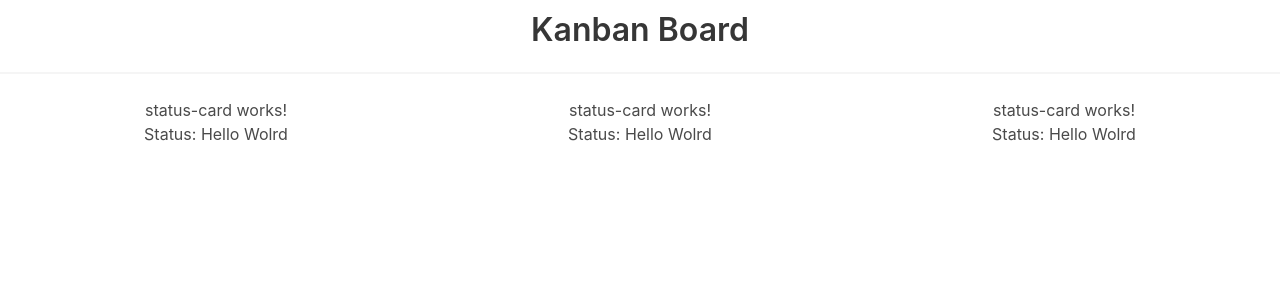
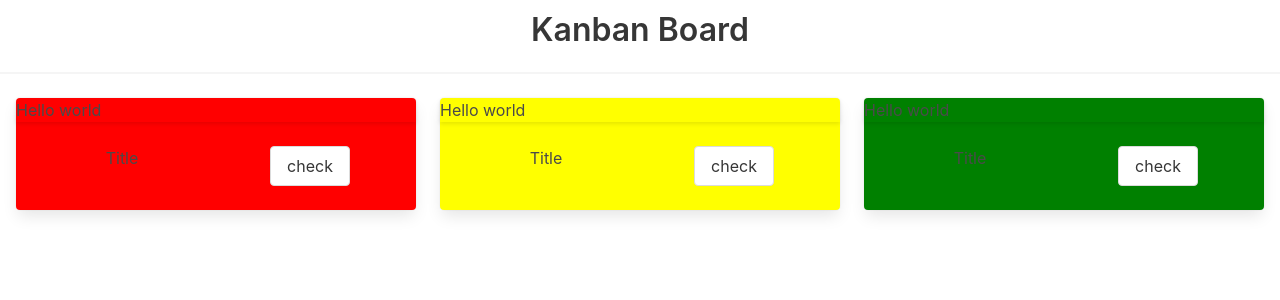
Before and after one commit to Ryand1234/kanban-board, an Angular app: page / in a window 1280 px wide. Shown: the top 300 px of the page. Built offline with nearby package versions, Linux system fonts and the light colour scheme.

Commit message:
created card for tasks

```diff
--- a/src/app/app.component.html
+++ b/src/app/app.component.html
@@ -3,13 +3,13 @@
   <hr/>
   <div class="columns px-4 has-text-centered">
     <div class="column">
-      <app-status-card [status]="Pending"></app-status-card>
+      <app-status-card status="incomplete"></app-status-card>
     </div>
     <div class="column">
-      <app-status-card [status]="Pending"></app-status-card>
+      <app-status-card status="pending"></app-status-card>
     </div>
     <div class="column">
-      <app-status-card [status]="Pending"></app-status-card>
+      <app-status-card status="completed"></app-status-card>
     </div>
   </div>
 </div>
--- a/src/app/app.component.ts
+++ b/src/app/app.component.ts
@@ -6,7 +6,6 @@ import { Component, OnInit } from '@angular/core';
 })
 export class AppComponent implements OnInit{
   title = 'Kanban Board';
-  Pending: String = "Hello Wolrd"
     ngOnInit() {
 
     }
--- a/src/app/status-card/status-card.component.css
+++ b/src/app/status-card/status-card.component.css
@@ -0,0 +1,11 @@
+.pending {
+    background-color: yellow;
+}
+
+.completed {
+    background-color: green;
+}
+
+.incomplete {
+    background-color: red;
+}
--- a/src/app/status-card/status-card.component.html
+++ b/src/app/status-card/status-card.component.html
@@ -1,2 +1,17 @@
-<p>status-card works!</p>
-<p>Status: {{status}}</p>
+<div class="card" [ngClass]="statusClass">
+    <div class="card-header">
+        <div>Hello world</div>
+    </div>
+    <div class="card-content">
+        <div class="columns">
+            <div class="column">
+                Title
+            </div>
+            <div class="column">
+                <div class="button">
+                    check
+                </div>
+            </div>
+        </div>
+    </div>
+</div>
--- a/src/app/status-card/status-card.component.ts
+++ b/src/app/status-card/status-card.component.ts
@@ -8,10 +8,12 @@ import { Component, Input, OnInit } from '@angular/core';
 export class StatusCardComponent implements OnInit {
   // status: string = ""
   @Input() status: String;
+  statusClass: String = 'pending'
   constructor() { }
 
   ngOnInit(): void {
     console.log(this.status)
+    this.statusClass = this.status;
   }
 
 }
```
